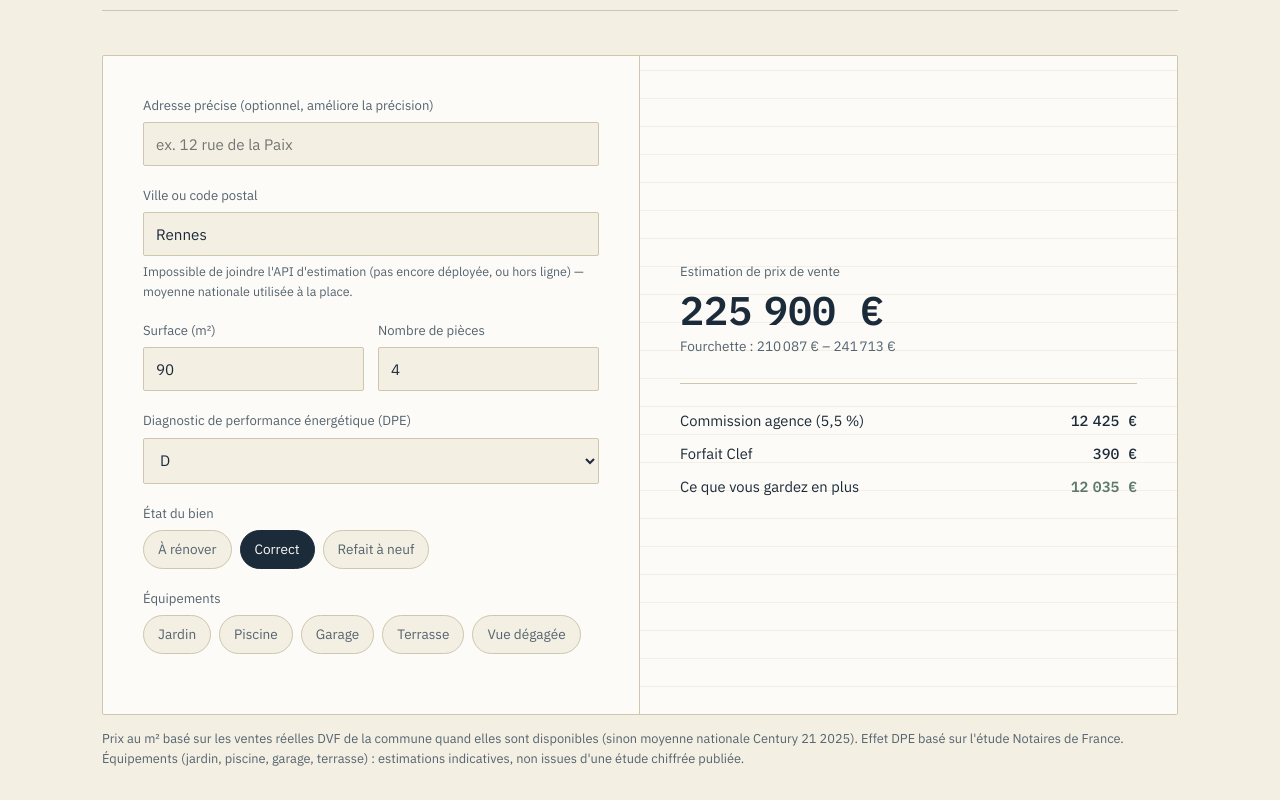
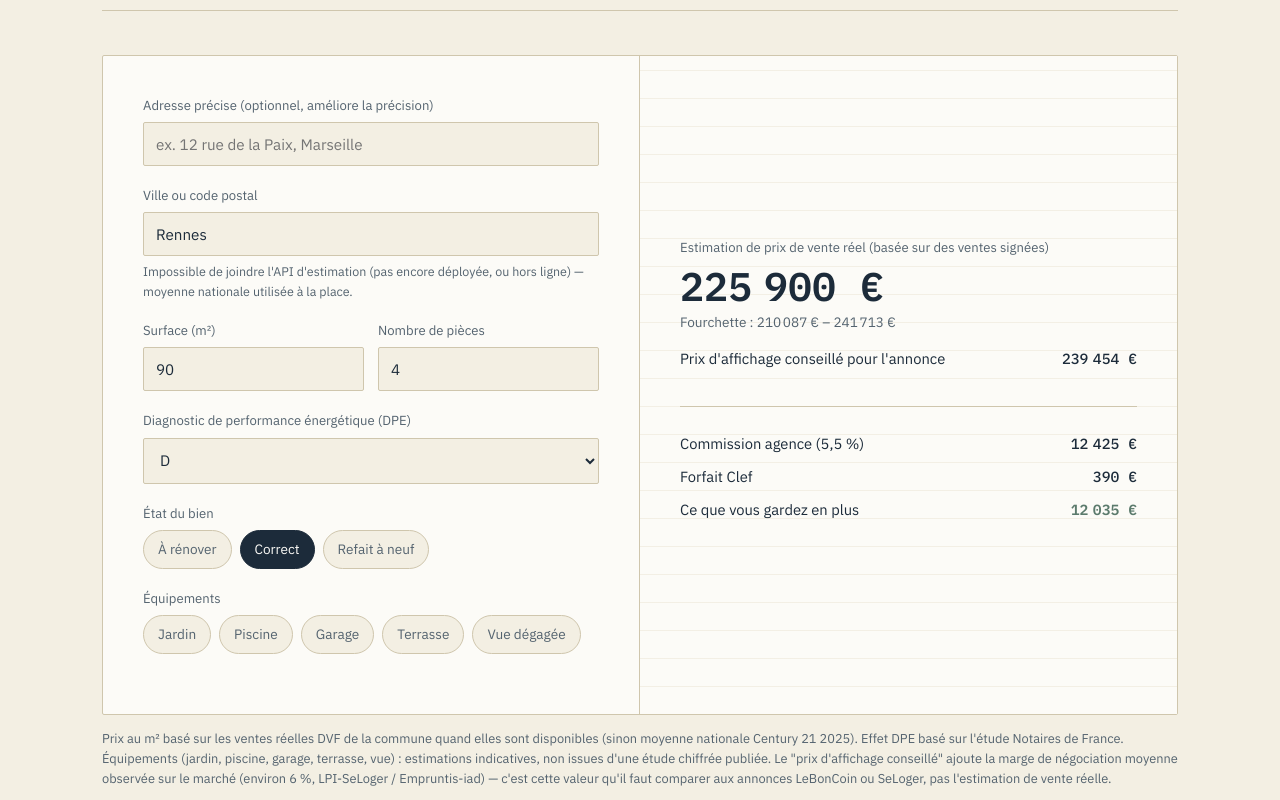
Before and after one commit to LGIM02/Vendez-sans-agence, a website: page index.html.html in a window 1280 px wide. Shown: the part 1040-1840 px from the top of the page. Drawn offline with Linux system fonts and the light colour scheme; no server answers.

Commit message:
Update index.html.html

```diff
--- a/index.html.html
+++ b/index.html.html
@@ -434,7 +434,7 @@
       <div class="sim-form">
         <div class="field">
           <label for="adresse">Adresse précise (optionnel, améliore la précision)</label>
-          <input type="text" id="adresse" placeholder="ex. 12 rue de la Paix">
+          <input type="text" id="adresse" placeholder="ex. 12 rue de la Paix, Marseille">
         </div>
         <div class="field">
           <label for="ville">Ville ou code postal</label>
@@ -483,9 +483,13 @@
         </div>
       </div>
       <div class="sim-result">
-        <div class="tag">Estimation de prix de vente</div>
+        <div class="tag">Estimation de prix de vente réel (basée sur des ventes signées)</div>
         <div class="sim-price" id="prix-central">280 000 €</div>
         <div class="sim-range" id="prix-range">Fourchette : 260 400 € – 299 600 €</div>
+        <div class="sim-compare" style="margin-top:14px;">
+          <span>Prix d'affichage conseillé pour l'annonce</span>
+          <span class="v" id="prix-affichage">296 800 €</span>
+        </div>
         <div class="sim-divider"></div>
         <div class="sim-compare">
           <span>Commission agence (5,5 %)</span>
@@ -501,7 +505,7 @@
         </div>
       </div>
     </div>
-    <p style="font-size:0.8rem; color:var(--ink-soft); margin-top:14px;">Prix au m² basé sur les ventes réelles DVF de la commune quand elles sont disponibles (sinon moyenne nationale Century 21 2025). Effet DPE basé sur l'étude Notaires de France. Équipements (jardin, piscine, garage, terrasse) : estimations indicatives, non issues d'une étude chiffrée publiée.</p>
+    <p style="font-size:0.8rem; color:var(--ink-soft); margin-top:14px;">Prix au m² basé sur les ventes réelles DVF de la commune quand elles sont disponibles (sinon moyenne nationale Century 21 2025). Effet DPE basé sur l'étude Notaires de France. Équipements (jardin, piscine, garage, terrasse, vue) : estimations indicatives, non issues d'une étude chiffrée publiée. Le "prix d'affichage conseillé" ajoute la marge de négociation moyenne observée sur le marché (environ 6 %, LPI-SeLoger / Empruntis-iad) — c'est cette valeur qu'il faut comparer aux annonces LeBonCoin ou SeLoger, pas l'estimation de vente réelle.</p>
   </div>
 </section>
 
@@ -645,12 +649,14 @@
   const dpeSelect = document.getElementById('dpe');
   const prixCentral = document.getElementById('prix-central');
   const prixRange = document.getElementById('prix-range');
+  const prixAffichage = document.getElementById('prix-affichage');
   const commissionAgence = document.getElementById('commission-agence');
   const economie = document.getElementById('economie');
   const equipGroup = document.getElementById('equip-group');
 
   const FORFAIT = 390;
   const TAUX_COMMISSION = 0.055;
+  const MARGE_NEGOCIATION = 0.06; // écart moyen prix affiché / prix de vente réel (LPI-SeLoger, Empruntis-iad)
   const PRIX_M2_NATIONAL = 2510; // repli tant qu'aucune donnée réelle n'a été trouvée
   const DISPERSION_NATIONALE = 0.07; // fourchette par défaut avant toute réponse de l'API
 
@@ -703,9 +709,12 @@
       : 'Recherche des ventes réelles dans cette commune…';
 
     try {
+      // Ville et adresse sont envoyées séparément (jamais concaténées) : si
+      // l'adresse se géocode correctement, elle prime seule sur la ville
+      // tapée à côté, qui ne sert que de repli si le géocodage échoue.
       const params = new URLSearchParams({ surface: String(surface), type: 'Maison' });
       if (ville) params.set('ville', ville);
-      if (adresse) params.set('adresse', `${adresse}, ${ville}`.trim());
+      if (adresse) params.set('adresse', adresse);
 
       const res = await fetch(`/api/estimate?${params.toString()}`);
       if (!res.ok) throw new Error('http_error');
@@ -713,6 +722,13 @@
 
       prixM2Courant = data.prix_m2 || PRIX_M2_NATIONAL;
       dispersionCourante = typeof data.dispersion === 'number' ? data.dispersion : DISPERSION_NATIONALE;
+
+      // Resynchronise le champ ville avec la commune réellement détectée par le
+      // géocodage de l'adresse — évite qu'une ville restée sur une ancienne
+      // valeur ne pollue une prochaine recherche.
+      if (adresse && data.commune && data.commune !== villeInput.value.trim()) {
+        villeInput.value = data.commune;
+      }
 
       if (data.source === 'dvf') {
         const zone = data.rayon_km
@@ -732,11 +748,18 @@
     compute();
   }
 
-  [villeInput, adresseInput].forEach(el => {
-    el.addEventListener('input', () => {
-      clearTimeout(villeLookupTimer);
-      villeLookupTimer = setTimeout(lookupVille, 600); // debounce : évite un appel à chaque lettre tapée
-    });
+  adresseInput.addEventListener('input', () => {
+    clearTimeout(villeLookupTimer);
+    villeLookupTimer = setTimeout(lookupVille, 600); // debounce : évite un appel à chaque lettre tapée
+  });
+
+  // La ville ne relance une recherche que si le champ adresse est vide — sinon
+  // c'est le programme lui-même qui vient de mettre à jour ce champ (voir plus
+  // haut), et relancer ici créerait une recherche redondante à chaque frappe.
+  villeInput.addEventListener('input', () => {
+    if (adresseInput.value.trim()) return;
+    clearTimeout(villeLookupTimer);
+    villeLookupTimer = setTimeout(lookupVille, 600);
   });
 
   // La surface change aussi le pool de comparables (filtrage ± 40 %), donc on
@@ -764,6 +787,7 @@
 
     prixCentral.textContent = formatEUR(central);
     prixRange.textContent = `Fourchette : ${formatEUR(low)} – ${formatEUR(high)}`;
+    prixAffichage.textContent = formatEUR(central * (1 + MARGE_NEGOCIATION));
 
     const commission = central * TAUX_COMMISSION;
     commissionAgence.textContent = formatEUR(commission);
```
